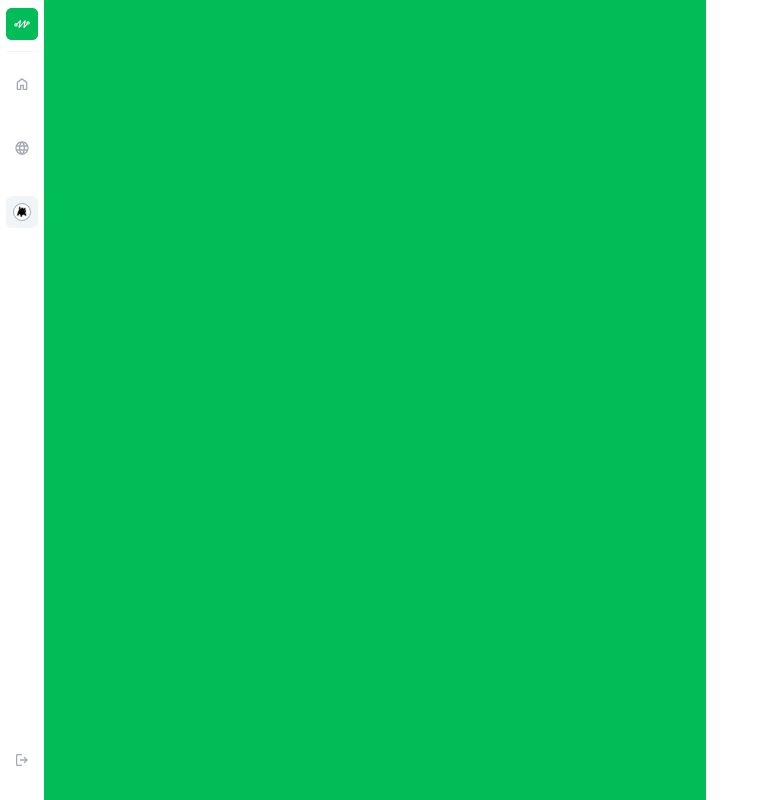
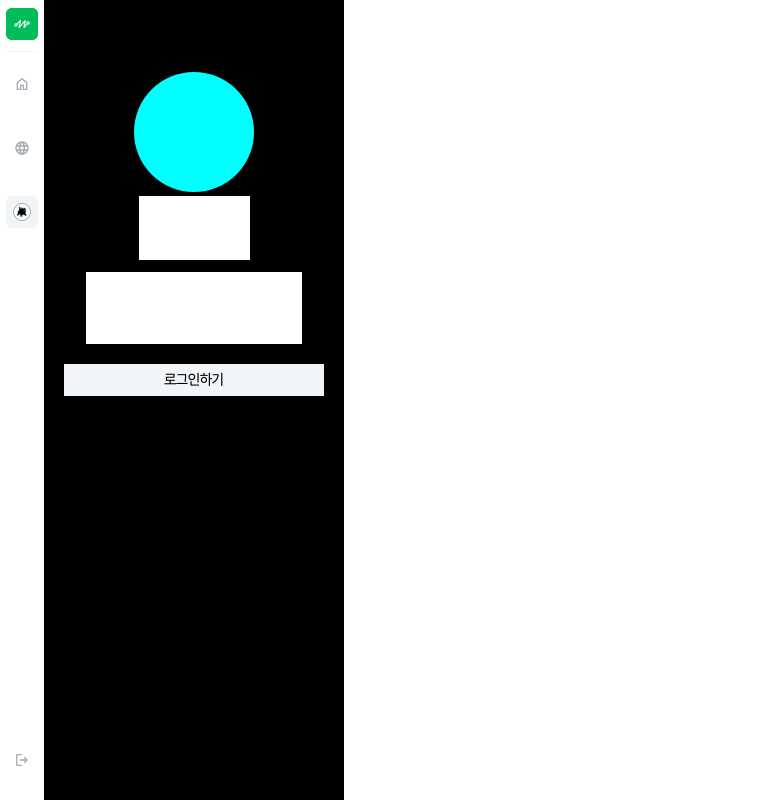
Before and after one commit to KUIT-MAPU/MAPU-Frontend, a React (Create React App) app: page /user/1 in a window 1280 px wide. Shown: the whole page, without its empty margins (0-763 px from the left). Built offline with nearby package versions, Linux system fonts and the light colour scheme.

Commit message:
feat: ProfilePerson svg added

```diff
--- a/src/components/userProfile/UserInfoBar.module.scss
+++ b/src/components/userProfile/UserInfoBar.module.scss
@@ -1,5 +1,48 @@
 .UserInfoBar{
+    width: 300px;
+    background-color: black;
+    display: flex;
+    flex-direction: column;
+    align-items: center;
+    justify-content: flex-start;
+}
+
+.UserPhoto{
     width: 120px;
-    background-color: #00bd57;
-    flex-grow: 1;
+    height: 120px;
+    background-color: aqua;
+    margin-top: 72px;
+    border-radius: 760px;
 }
+
+.UserName{
+    margin-top: 4px;
+    min-width: 111px;
+    width: auto;
+    min-height: 64px;
+    height: auto;
+    padding: 10px;
+    background-color: white;
+    text-align: center;
+}
+
+.UserProfileNumber{
+    margin-top: 12px;
+    min-width: 216px;
+    width: auto;
+    min-height: 72px;
+    height: auto;
+    background-color: white;
+}
+
+.ProfileBottom{
+    margin-top: 20px;
+    width: 260px;
+    height: 32px;
+    background-color: #F2F5F8;
+    text-align: center;
+    display: flex;
+    align-items: center;
+    justify-content: center;
+    text-align: center;
+}
--- a/src/components/userProfile/UserInfoBar.tsx
+++ b/src/components/userProfile/UserInfoBar.tsx
@@ -5,7 +5,12 @@ import styles from './UserInfoBar.module.scss';
 const UserInfoBar = (props: { children?: React.ReactNode }) => {
     return (
         <div className={styles.UserInfoBar}>
-            {props.children}
+            <div className={styles.UserPhoto} />
+            <div className={styles.UserName} />
+            <div className={styles.UserProfileNumber} />
+            <div className={styles.ProfileBottom}>
+                로그인하기
+            </div>
         </div>
     );
 };
```
Also changed, not shown: src/assets/ProfilePerson.svg (added).
